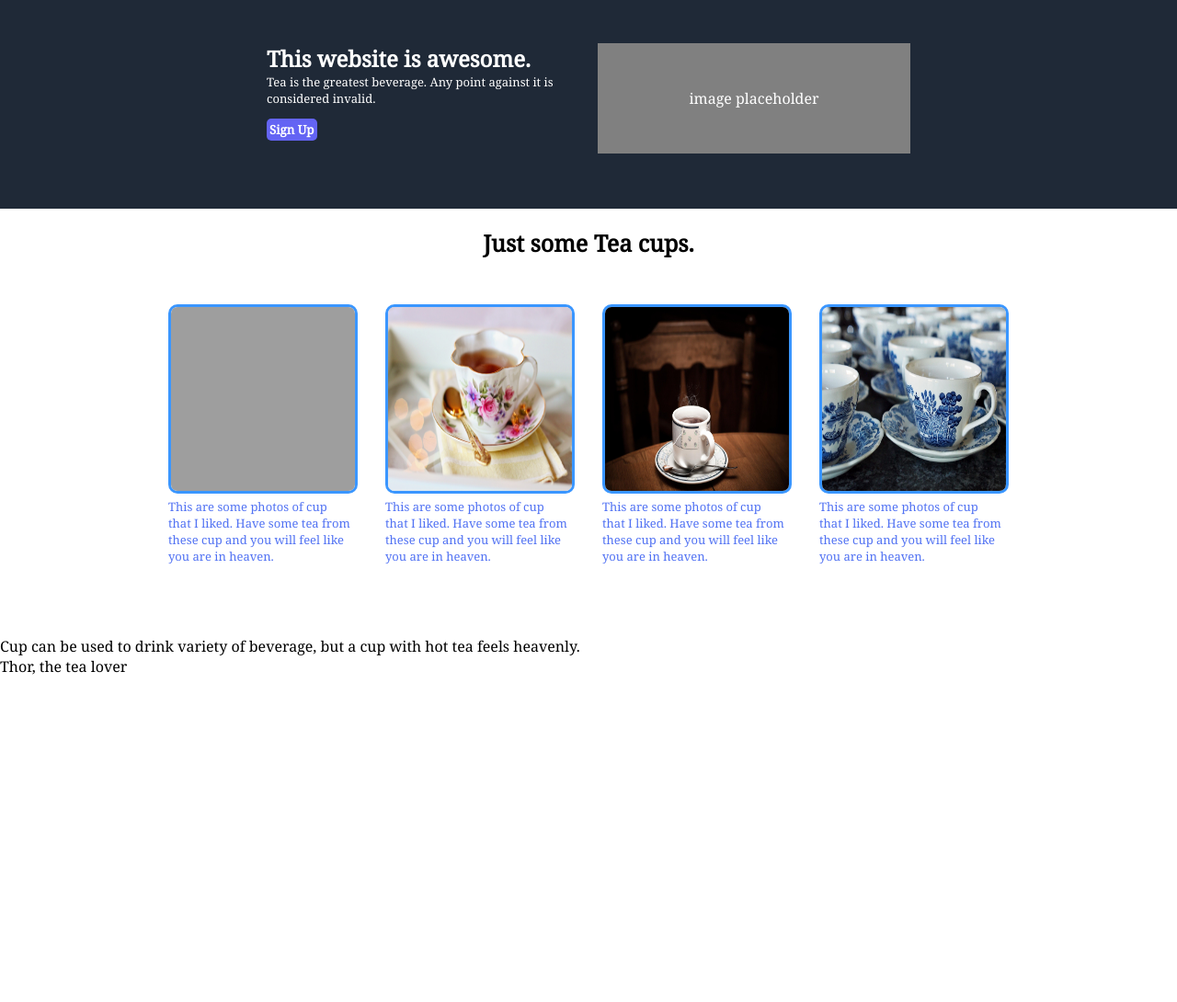
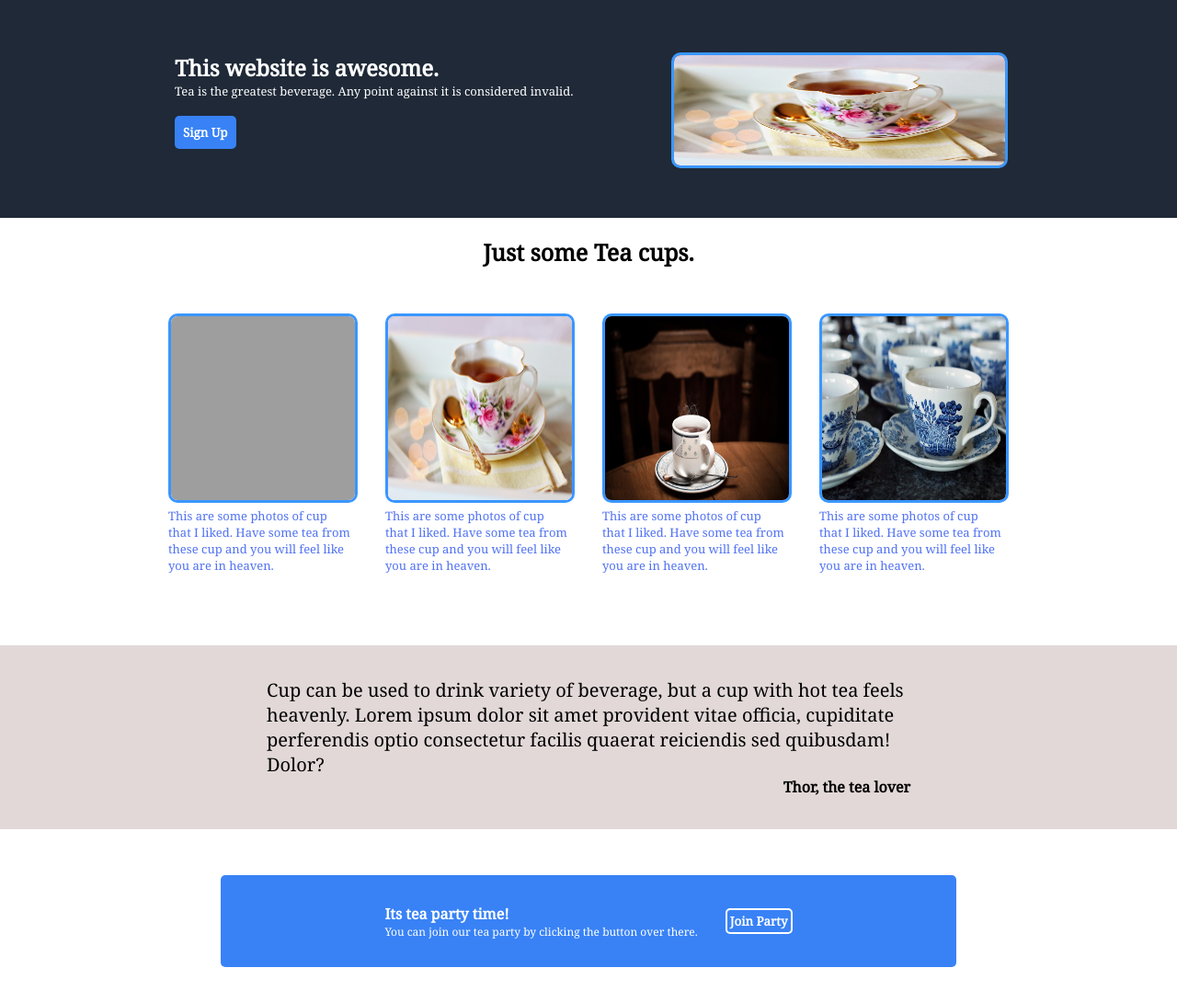
Before and after one commit to gourav2982/landing-page, a plain HTML site: page index.html in a window 1280 px wide. Shown: the part 40-1130 px from the top of the page at 92% size. Before the commit the page ends 800 px from the top, so only its background shows below. Drawn offline with Linux system fonts and the light colour scheme; grey boxes are pictures that could not be loaded.

Commit message:
Complete my first web page project done

```diff
--- a/index.css
+++ b/index.css
@@ -17,9 +17,10 @@ body{
     color:white;
 }
 .container-1-1{
+    margin-top: 10px;
     display: flex;
     flex-direction: row;
-    width: 700px;
+    width: 900px;
     justify-content: space-between;
 
 }
@@ -35,17 +36,24 @@ body{
 .container-1-2-1{
     display: flex;
     flex-direction: column;
-    width: 340px;
+    width: 440px;
     height: 120px;
 }
 .container-1-2-2{
     display: flex;
-    width: 340px;
+    flex-direction: column;
+    width: 440px;
     height: 120px;
-    background-color:grey;
+}
+.imga{
+    display: flex;
+    width: 360px;
+    height: 120px;
     align-items: center;
     justify-content: center;
+    margin-left: 80px;
 }
+
 .text-1{
     font-weight: bolder;
     font-size: x-large;
@@ -54,12 +62,12 @@ body{
     font-size: small;
 }
 .sign-up{
-    margin-top: 13px;
-    background-color: rgb(100, 100, 244);
+    margin-top: 18px;
+    background-color:#3882f6;
     border-radius: 5px;
     font-weight: bold;
     color: white;
-    padding: 3px;
+    padding: 9px;
     border: none;
 }
 ul{
@@ -108,3 +116,57 @@ img{
     font-weight:lighter ;
     color: rgb(81, 114, 243);
 }
+#container-3{
+    display: flex;
+    flex-direction: column;
+    align-items: center;
+    justify-content: center;
+    background-color: rgb(226, 216, 216);
+    height: 200px;
+
+}
+.quote{
+    width: 700px;
+    font-size: 20px;
+    font-weight: 50;
+}
+.author{
+    text-align: end;
+    font-weight: bolder;
+}
+#container-4{
+    display: flex;
+    justify-content: center;
+    align-items: center;
+    color: white;
+
+}
+.container-4-1{
+    display: flex;
+
+    justify-content: center;
+    align-items: center;
+    background-color:#3882f6;
+    border-radius: 5px;
+    width: 800px;
+    height: 100px;
+    margin: 50px 0px;
+    gap: 30px;
+}
+.join{
+    background-color:#3882f6;
+    border-radius: 5px;
+    font-weight: bold;
+    color: white;
+    padding: 3px;
+    border: 2px solid white;
+    text-align-last: end;
+}
+.text-5{
+    font-size: 16px;
+    font-weight: bolder;
+}
+.text-6{
+    font-size: 12px;
+    font-weight: lighter;
+}
--- a/index.html
+++ b/index.html
@@ -32,7 +32,7 @@
                     <div><button class="sign-up">Sign Up</button></div>
                 </div>
                 <div class="container-1-2-2">
-                    <div>image placeholder</div>
+                    <div ><img src="/cup/tea-cup-ga72803998_1280.jpg" class="imga" alt="a"></div>
                 </div>
             </div>
         </div>
@@ -76,20 +76,32 @@
             </div>
         </div>
         <div class="container" id="container-3">
+            <div class="container-3-1">
                 <div class="quote">
                     Cup can be used to drink variety of beverage,
                     but a cup with hot tea feels heavenly.
+                    Lorem ipsum dolor sit amet
+                    provident vitae officia, cupiditate perferendis optio consectetur
+                    facilis quaerat reiciendis sed quibusdam! Dolor?
                 </div>
-            <div class="auther">
+                <div class="author">
                     Thor, the tea lover
                 </div>
             </div>
+        </div>
         <div class="container" id="container-4">
+            <div class="container-4-1">
                 <div>
-
+                    <div class="text-5">
+                        Its tea party time!
+                    </div>
+                    <div class="text-6">
+                        You can join our tea party by clicking the button over there.
+                    </div>
                 </div>
                 <div>
-
+                    <button class="join">Join Party</button>
+                </div>
             </div>
         </div>
 
```
Also changed, not shown: 1 other file. Lines whose indentation alone changed are shown as unchanged.
